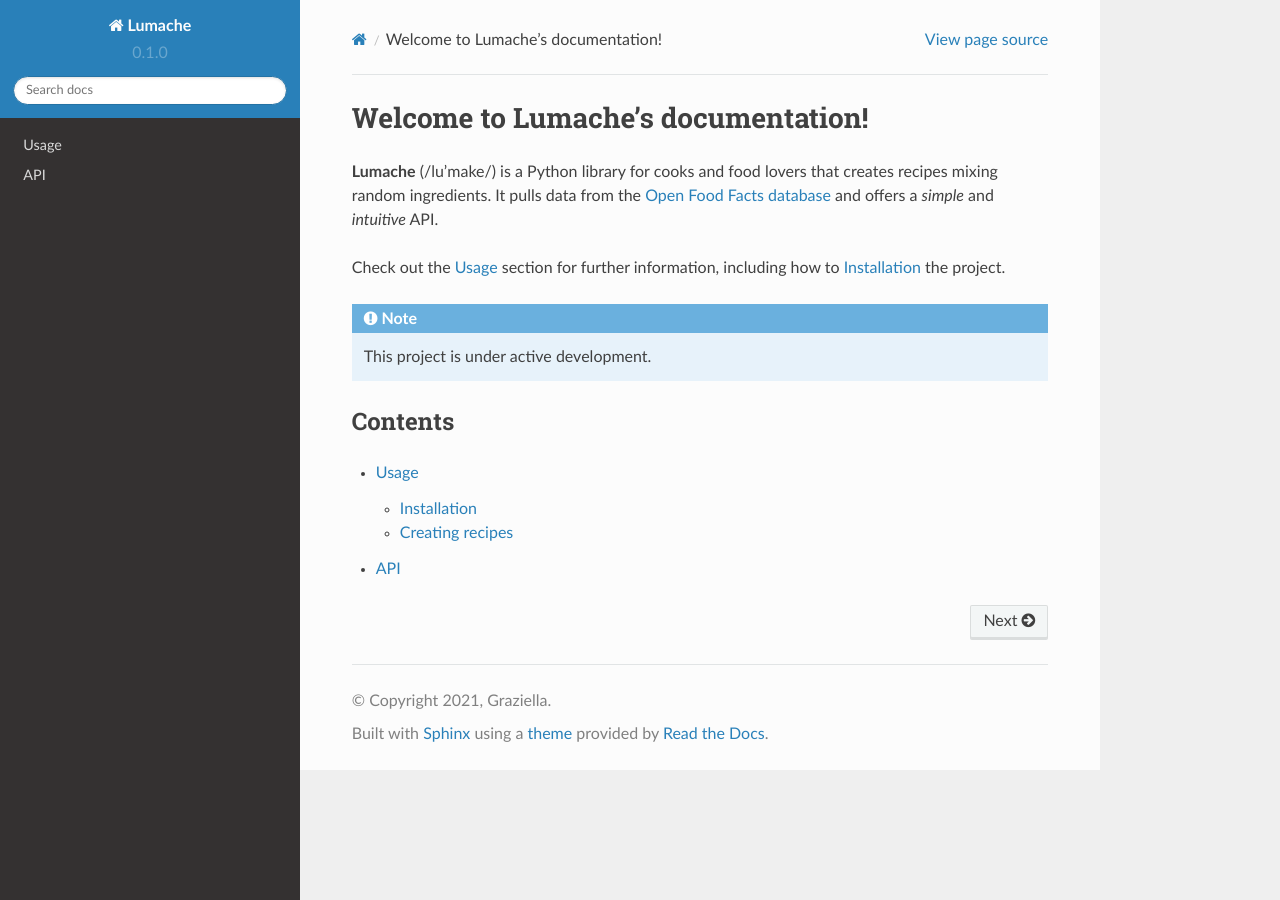
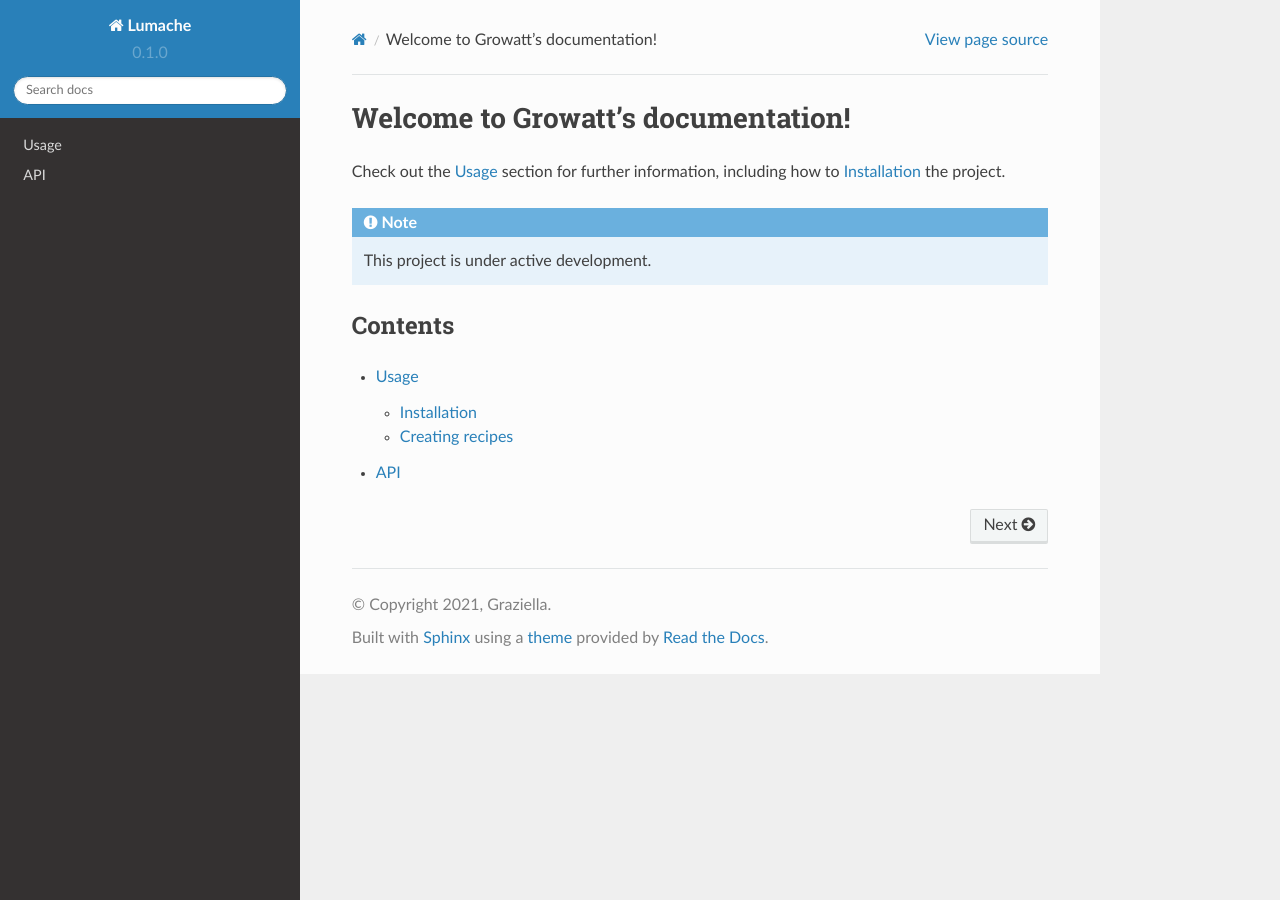
Before and after one commit to y1064136184/Growatt, a Sphinx documentation site: the page built from docs/source/index.rst, in a window 1280 px wide. Built offline with Sphinx 7.4.7 and the Read the Docs theme 2.0.0, drawn with Linux system fonts in a browser that asks for light colours.

Commit message:
Update index.rst

```diff
--- a/docs/source/index.rst
+++ b/docs/source/index.rst
@@ -1,10 +1,7 @@
-Welcome to Lumache's documentation!
+Welcome to Growatt's documentation!
 ===================================
 
-**Lumache** (/lu'make/) is a Python library for cooks and food lovers
-that creates recipes mixing random ingredients.
-It pulls data from the `Open Food Facts database <https://world.openfoodfacts.org/>`_
-and offers a *simple* and *intuitive* API.
+
 
 Check out the :doc:`usage` section for further information, including
 how to :ref:`installation` the project.
```
